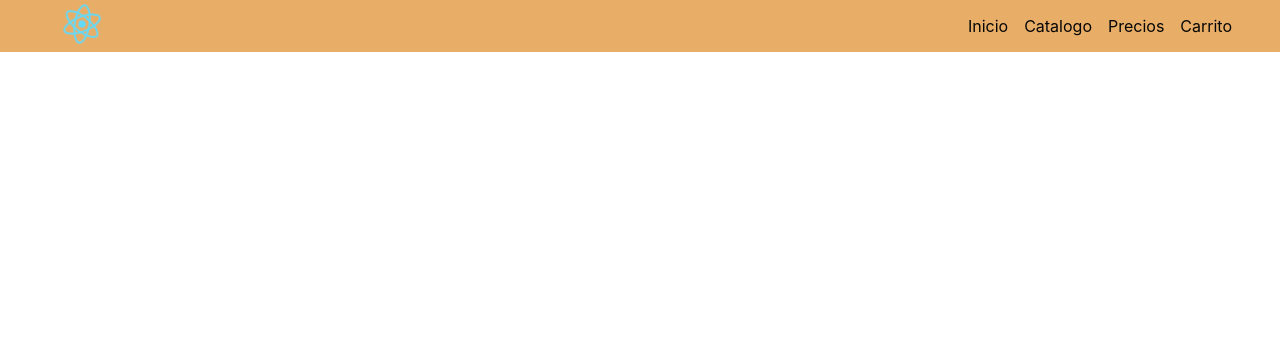
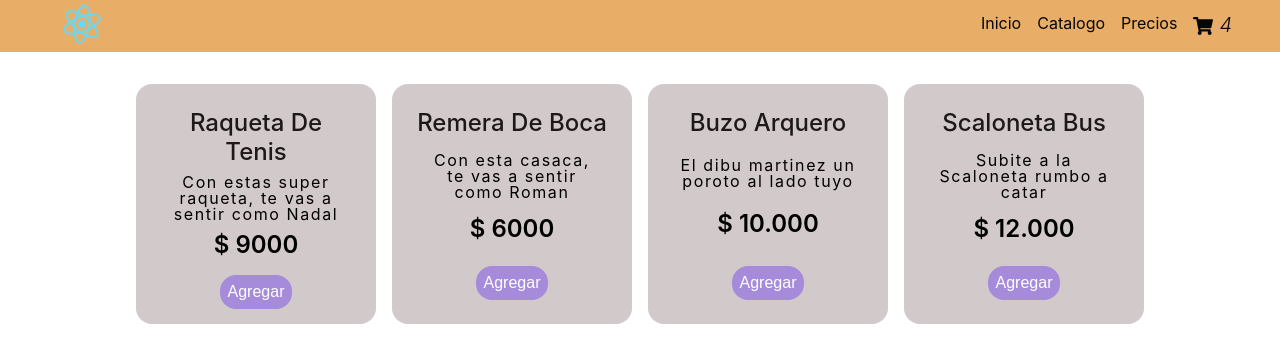
Before and after one commit to tomasmillan/etom-React-Coder, a React (Create React App) app: page / in a window 1280 px wide. Shown: the top 362 px of the page. Built offline with nearby package versions, Linux system fonts and the light colour scheme.

Commit message:
Greetings Prop y 3er Desafio Coderhouse

```diff
--- a/src/App.js
+++ b/src/App.js
@@ -1,8 +1,14 @@
 import "./App.scss";
+import ItemListContainer from "./components/ItemsContainer/ItemListContainer";
 import Navbar from "./components/Navbar/Navbar";
 
 function App() {
-  return <Navbar />;
+  return (
+    <>
+      <Navbar />
+      <ItemListContainer />
+    </>
+  );
 }
 
 export default App;
--- /dev/null
+++ b/src/components/Cards/Card.scss
@@ -0,0 +1,47 @@
+.cardContainer{
+    display: flex;
+    flex-direction: column;
+    justify-content: space-between;
+    align-items: center;
+    padding: 1.5rem;
+    background-color: rgb(210, 202, 202);
+    width: 15rem;
+    height: 15rem;
+    border-radius: 1rem;
+}
+.cardTitle{
+    font-size: 1.5rem;
+    font-weight: 500;
+    color: rgb(29, 25, 25);
+    text-transform: capitalize;
+    text-align: center;
+}
+.cardDescription{
+    font-size: 1rem;
+    font-weight: 400;
+    line-height: 1rem;
+    letter-spacing: 0.1rem;
+    text-align: center;
+    padding: 0.5rem;
+}
+.cardPrice{
+    font-size: 1.5rem;
+    font-weight: 600;
+    text-align: center;
+}
+.cardBtn{
+    margin-top: 1rem;
+    padding: 0.5rem;
+    background: rgba(140, 101, 230, 0.621);
+    color: #fff;
+    font-size: 1rem;
+    text-align: center;
+    border-radius: 1rem;
+    transition: 0.4s;
+
+    &:hover{
+        background: rgba(58, 19, 234, 0.749);
+        color: #fff;
+
+    }
+}
--- /dev/null
+++ b/src/components/Cards/Greetings.js
@@ -0,0 +1,13 @@
+import "../Cards/Card.scss";
+export default function Greetings(props) {
+  return (
+    <>
+      <div className="cardContainer">
+        <div className="cardTitle">{props.title}</div>
+        <div className="cardDescription">{props.description}</div>
+        <div className="cardPrice">{props.price}</div>
+        <button className="cardBtn">Agregar</button>
+      </div>
+    </>
+  );
+}
--- /dev/null
+++ b/src/components/Cart/Cart.scss
@@ -0,0 +1,17 @@
+.cartIcon{
+    font-size: 20px;
+    font-weight: 400;
+    display: inline-flex;
+    justify-content: space-between;
+    align-items: center;
+    gap: 6px;
+
+    h4{
+        font-weight: 300;
+        padding-bottom: 2px;
+    }
+
+    &:hover{
+        color: beige;
+    }
+}
--- /dev/null
+++ b/src/components/Cart/CartWidget.js
@@ -0,0 +1,10 @@
+import { FaShoppingCart } from "react-icons/fa";
+import "./Cart.scss";
+export default function CartWidget() {
+  return (
+    <i className="cartIcon">
+      <FaShoppingCart />
+      <h4>4</h4>
+    </i>
+  );
+}
--- /dev/null
+++ b/src/components/ItemsContainer/ItemList.scss
@@ -0,0 +1,8 @@
+.itemsContainer{
+    display: flex;
+    align-items: center;
+    justify-content: center;
+    flex-wrap: wrap;
+    gap: 1rem;
+    padding: 2rem;
+}
--- /dev/null
+++ b/src/components/ItemsContainer/ItemListContainer.js
@@ -0,0 +1,29 @@
+import Greetings from "../Cards/Greetings";
+import "../ItemsContainer/ItemList.scss";
+
+export default function ItemListContainer() {
+  return (
+    <div className="itemsContainer">
+      <Greetings
+        title="Raqueta de tenis"
+        description="Con estas super raqueta, te vas a sentir como Nadal"
+        price="$ 9000"
+      />
+      <Greetings
+        title="Remera de Boca"
+        description="Con esta casaca, te vas a sentir como Roman"
+        price="$ 6000"
+      />
+      <Greetings
+        title="Buzo Arquero"
+        description="El dibu martinez un poroto al lado tuyo"
+        price="$ 10.000"
+      />
+      <Greetings
+        title="Scaloneta Bus"
+        description="Subite a la Scaloneta rumbo a catar"
+        price="$ 12.000"
+      />
+    </div>
+  );
+}
--- a/src/components/Navbar/Navbar.js
+++ b/src/components/Navbar/Navbar.js
@@ -4,6 +4,7 @@
 import { FaBars } from "react-icons/fa";
 import { AiOutlineClose } from "react-icons/ai";
 import { useRef } from "react";
+import CartWidget from "../Cart/CartWidget";
 
 export default function Navbar() {
   const navRef = useRef();
@@ -27,7 +28,7 @@
             <a href="/">Precios</a>
           </li>
           <li>
-            <a href="/">Carrito</a>
+            <CartWidget />
           </li>
         </ul>
         <button className="closeIcon" onClick={showNavbar}>
--- a/src/components/Navbar/navbar.scss
+++ b/src/components/Navbar/navbar.scss
@@ -68,8 +68,8 @@
       flex-direction: column;
       justify-content: center;
       align-items: center;
-      font-size: 2.5rem;
-      gap: 1.5rem;
+      font-size: 1.5rem;
+      gap: 2rem;
     }
     .responsive{
       transform: translateY(0);
--- a/src/index.js
+++ b/src/index.js
@@ -2,7 +2,6 @@
 import ReactDOM from "react-dom/client";
 import "./index.scss";
 import App from "./App";
-import reportWebVitals from "./reportWebVitals";
 
 const root = ReactDOM.createRoot(document.getElementById("root"));
 root.render(
@@ -10,8 +9,3 @@
     <App />
   </React.StrictMode>
 );
-
-// If you want to start measuring performance in your app, pass a function
-// to log results (for example: reportWebVitals(console.log))
-// or send to an analytics endpoint. Learn more: https://bit.ly/CRA-vitals
-reportWebVitals();
--- a/src/reportWebVitals.js
+++ /dev/null
@@ -1,13 +0,0 @@
-const reportWebVitals = onPerfEntry => {
-  if (onPerfEntry && onPerfEntry instanceof Function) {
-    import('web-vitals').then(({ getCLS, getFID, getFCP, getLCP, getTTFB }) => {
-      getCLS(onPerfEntry);
-      getFID(onPerfEntry);
-      getFCP(onPerfEntry);
-      getLCP(onPerfEntry);
-      getTTFB(onPerfEntry);
-    });
-  }
-};
-
-export default reportWebVitals;
```
Also changed, not shown: src/setupTests.js (deleted, +0 -5 lines), 1 other file (tests, documents, lock files or other folders).
